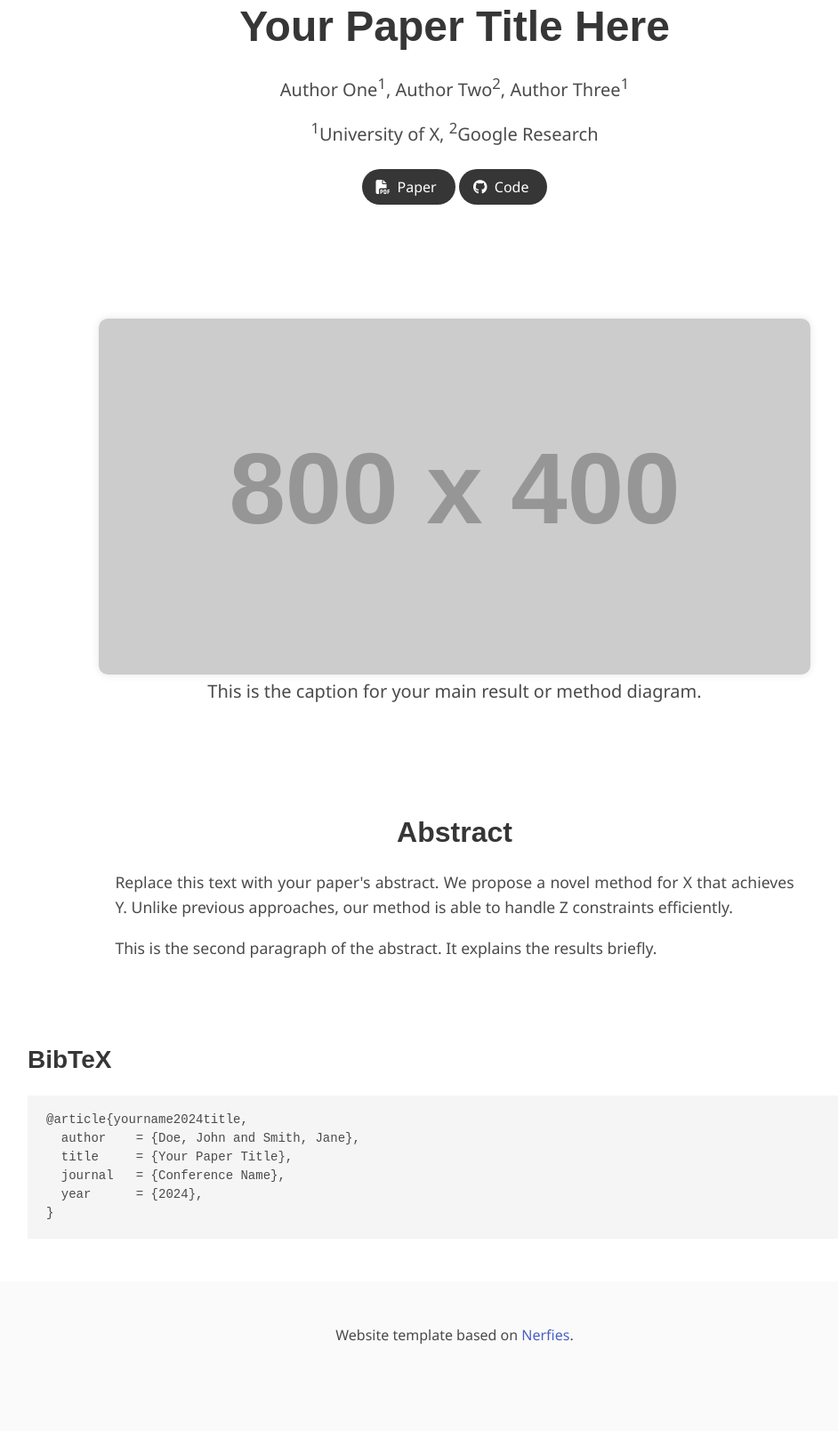
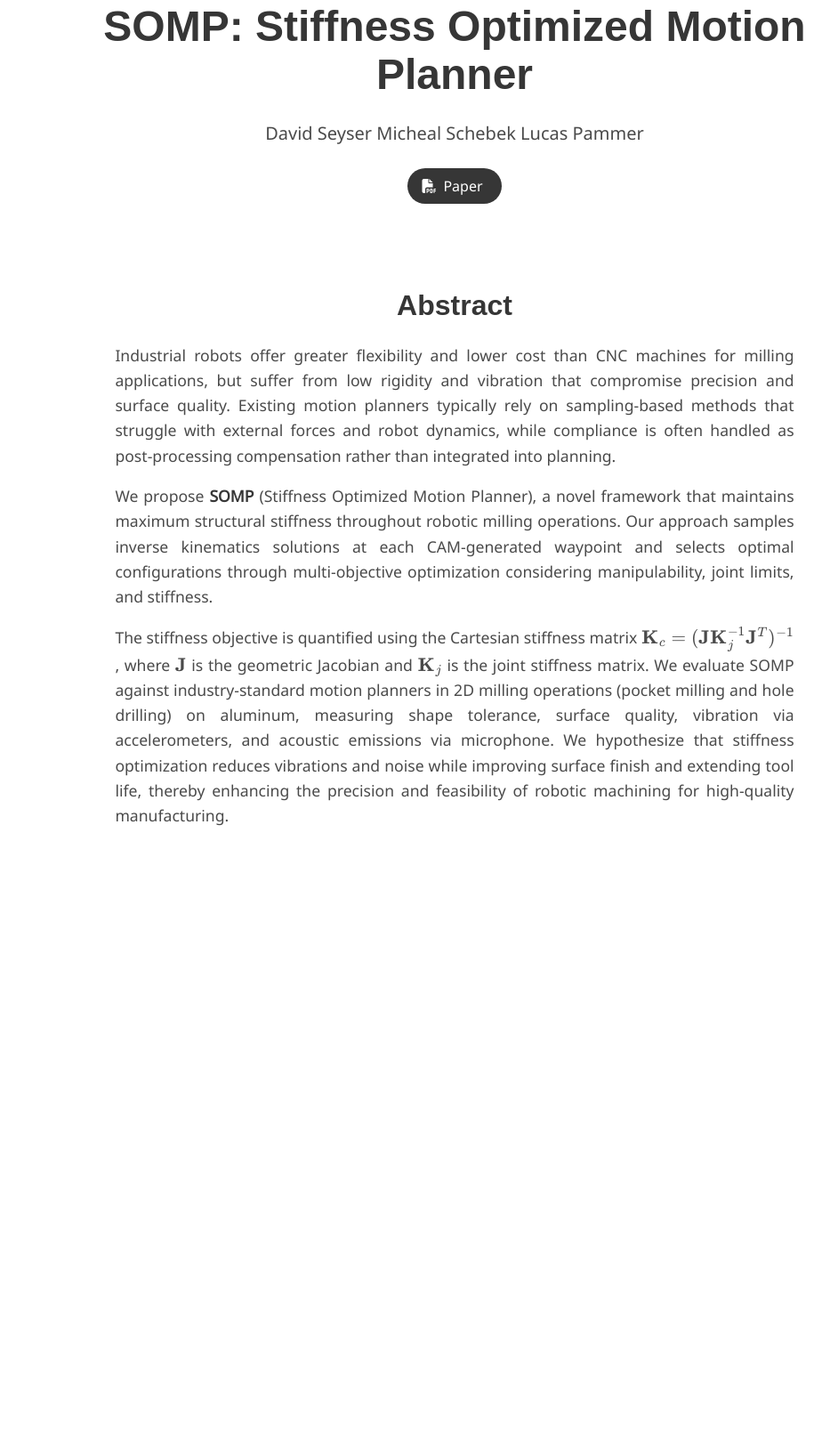
Before and after one commit to SOMP-Planner/SOMP-Planner, a plain HTML site: page index.html in a window 1280 px wide. Shown: the part 45-1653 px from the top of the page at 89% size, without its empty margins (129-1071 px from the left). After the commit the page ends 1023 px from the top, so only its background shows below. Drawn offline with nearby package versions, Linux system fonts and the light colour scheme; placeholder pictures from the web are drawn by us; a web font is replaced by a local one.

Commit message:
Update index.html

```diff
--- a/index.html
+++ b/index.html
@@ -3,12 +3,15 @@
 <head>
   <meta charset="utf-8">
   <meta name="viewport" content="width=device-width, initial-scale=1">
-  <title>Project Name</title>
+  <title>SOMP: Stiffness Optimized Motion Planner</title>
 
-  <!-- Load Fonts and CSS -->
   <link href="https://fonts.googleapis.com/css?family=Google+Sans|Noto+Sans|Castoro" rel="stylesheet">
   <link rel="stylesheet" href="https://cdn.jsdelivr.net/npm/bulma@0.9.4/css/bulma.min.css">
   <link rel="stylesheet" href="https://cdnjs.cloudflare.com/ajax/libs/font-awesome/6.4.0/css/all.min.css">
+
+  <!-- THIS SCRIPT MAKES LATEX WORK -->
+  <script src="https://polyfill.io/v3/polyfill.min.js?features=es6"></script>
+  <script id="MathJax-script" async src="https://cdn.jsdelivr.net/npm/mathjax@3/es5/tex-mml-chtml.js"></script>
 
   <style>
     body { font-family: 'Noto Sans', sans-serif; }
@@ -28,35 +31,19 @@
     <div class="hero-body">
       <div class="container is-max-desktop has-text-centered">
 
-        <!-- Title -->
-        <h1 class="title is-1 publication-title">Your Paper Title Here</h1>
+        <h1 class="title is-1 publication-title">SOMP: Stiffness Optimized Motion Planner</h1>
 
-        <!-- Authors -->
         <div class="is-size-5 publication-authors">
-          <span class="author-block">Author One<sup>1</sup>,</span>
-          <span class="author-block">Author Two<sup>2</sup>,</span>
-          <span class="author-block">Author Three<sup>1</sup></span>
+          <span class="author-block">David Seyser</span>
+          <span class="author-block">Micheal Schebek</span>
+          <span class="author-block">Lucas Pammer</span>
         </div>
 
-        <div class="is-size-5 publication-authors">
-          <span class="author-block"><sup>1</sup>University of X,</span>
-          <span class="author-block"><sup>2</sup>Google Research</span>
-        </div>
-
-        <!-- Buttons (PDF, Code, etc) -->
         <div class="publication-links">
-          <!-- PDF Link -->
           <span class="link-block">
-            <a href="https://arxiv.org/your-paper-link" class="button is-normal is-rounded is-dark">
+            <a href="#" class="button is-normal is-rounded is-dark">
               <span class="icon"><i class="fas fa-file-pdf"></i></span>
               <span>Paper</span>
-            </a>
-          </span>
-          <!-- Code Link -->
-          <span class="link-block">
-            <a href="https://github.com/your-repo" class="button is-normal is-rounded is-dark">
-              <span class="icon"><i class="fab fa-github"></i></span>
-              <span>Code</span>
             </a>
           </span>
         </div>
@@ -64,20 +51,6 @@
     </div>
   </section>
 
-  <!-- Teaser Image -->
-  <section class="section">
-    <div class="container is-max-desktop">
-      <div class="teaser">
-        <!-- Upload an image named 'teaser.jpg' to your repo, or change this link -->
-        <img src="https://dummyimage.com/800x400/ddd/000.jpg&text=Teaser+Image+Here" alt="Teaser">
-        <h2 class="subtitle has-text-centered">
-          This is the caption for your main result or method diagram.
-        </h2>
-      </div>
-    </div>
-  </section>
-
-  <!-- Abstract -->
   <section class="section">
     <div class="container is-max-desktop">
       <div class="columns is-centered has-text-centered">
@@ -85,11 +58,13 @@
           <h2 class="title is-3">Abstract</h2>
           <div class="content has-text-justified abstract-text">
             <p>
-              Replace this text with your paper's abstract. We propose a novel method for X that achieves Y.
-              Unlike previous approaches, our method is able to handle Z constraints efficiently.
+              Industrial robots offer greater flexibility and lower cost than CNC machines for milling applications, but suffer from low rigidity and vibration that compromise precision and surface quality. Existing motion planners typically rely on sampling-based methods that struggle with external forces and robot dynamics, while compliance is often handled as post-processing compensation rather than integrated into planning.
             </p>
             <p>
-              This is the second paragraph of the abstract. It explains the results briefly.
+              We propose <strong>SOMP</strong> (Stiffness Optimized Motion Planner), a novel framework that maintains maximum structural stiffness throughout robotic milling operations. Our approach samples inverse kinematics solutions at each CAM-generated waypoint and selects optimal configurations through multi-objective optimization considering manipulability, joint limits, and stiffness.
+            </p>
+            <p>
+              The stiffness objective is quantified using the Cartesian stiffness matrix \(\mathbf{K}_c = (\mathbf{J}\mathbf{K}_j^{-1}\mathbf{J}^T)^{-1}\), where \(\mathbf{J}\) is the geometric Jacobian and \(\mathbf{K}_j\) is the joint stiffness matrix. We evaluate SOMP against industry-standard motion planners in 2D milling operations (pocket milling and hole drilling) on aluminum, measuring shape tolerance, surface quality, vibration via accelerometers, and acoustic emissions via microphone. We hypothesize that stiffness optimization reduces vibrations and noise while improving surface finish and extending tool life, thereby enhancing the precision and feasibility of robotic machining for high-quality manufacturing.
             </p>
           </div>
         </div>
@@ -97,28 +72,5 @@
     </div>
   </section>
 
-  <!-- BibTeX -->
-  <section class="section" id="BibTeX">
-    <div class="container is-max-desktop content">
-      <h2 class="title">BibTeX</h2>
-      <pre><code>@article{yourname2024title,
-  author    = {Doe, John and Smith, Jane},
-  title     = {Your Paper Title},
-  journal   = {Conference Name},
-  year      = {2024},
-}</code></pre>
-    </div>
-  </section>
-
-  <footer class="footer">
-    <div class="container">
-      <div class="content has-text-centered">
-        <p>
-          Website template based on <a href="https://github.com/nerfies/nerfies.github.io">Nerfies</a>.
-        </p>
-      </div>
-    </div>
-  </footer>
-
 </body>
 </html>
```
